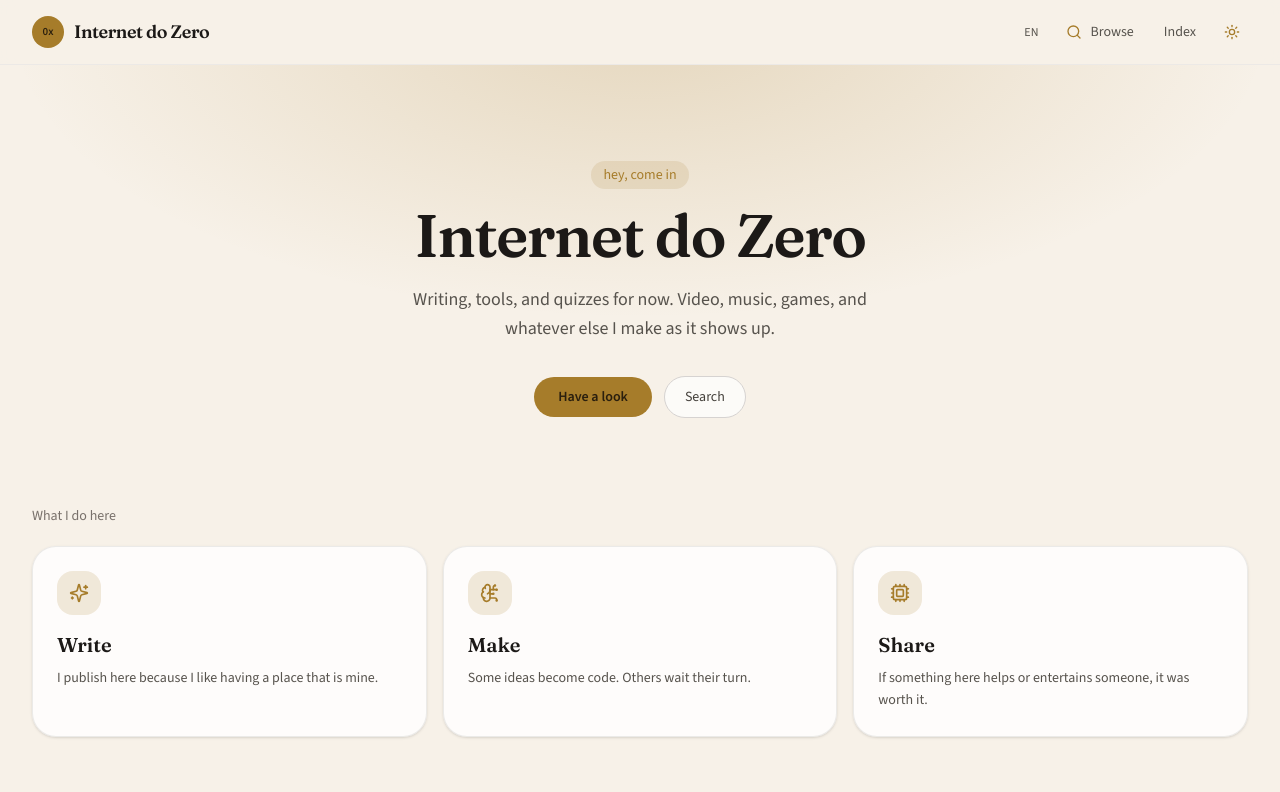
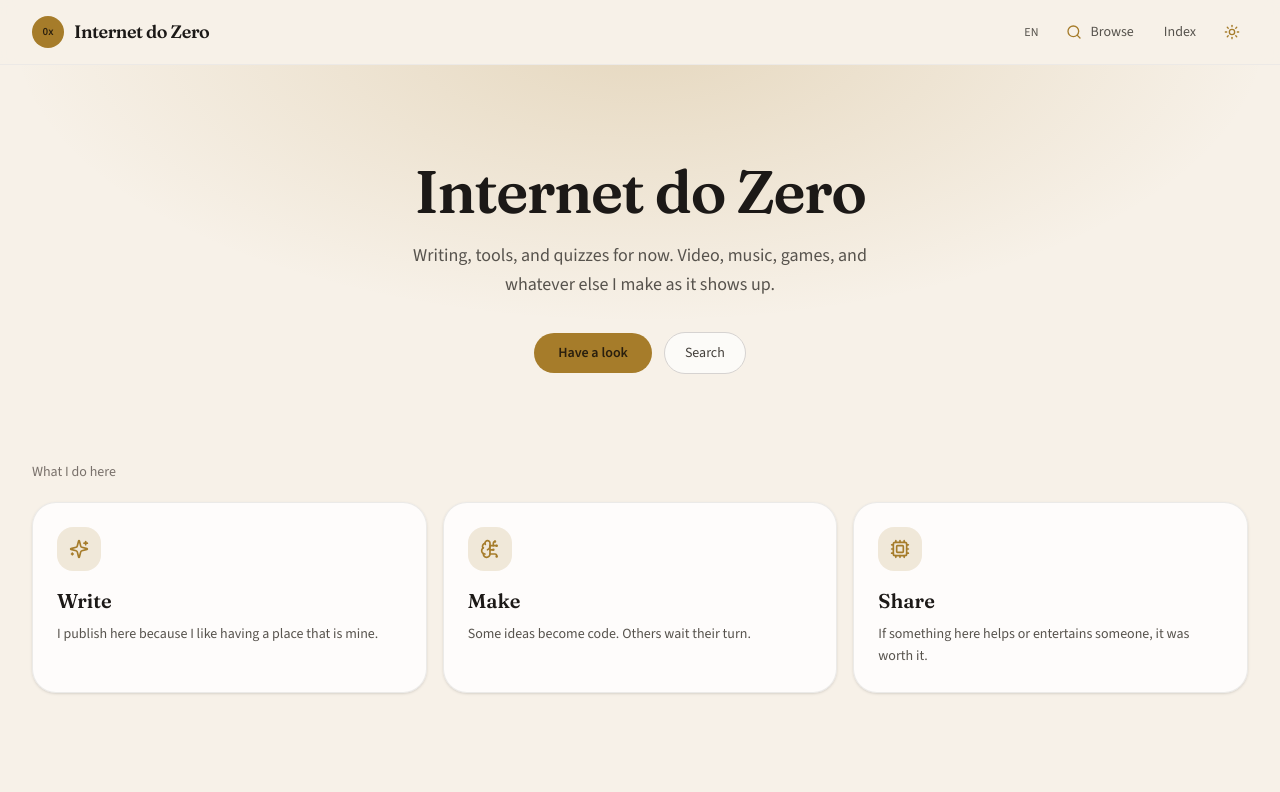
Before and after one commit to internetdozero/internetdozero, a React (Vite) app: page / in a window 1280 px wide. Shown: the top 792 px of the page. Built offline with nearby package versions, Linux system fonts and the light colour scheme.

Commit message:
fix(copy): remove the hey-come-in badge

```diff
--- a/src/components/Hero.jsx
+++ b/src/components/Hero.jsx
@@ -7,9 +7,6 @@ export function Hero({ onOpenArsenal, onScrollToGrid, lang = 'pt' }) {
   return (
     <section className="relative home-glow overflow-hidden pt-16 pb-10 md:pt-24 md:pb-14">
       <div className="relative mx-auto max-w-2xl px-4 text-center sm:px-6">
-        <p className="mb-4 inline-flex rounded-full bg-[color-mix(in_srgb,var(--icon)_14%,transparent)] px-3 py-1 text-sm icon-accent">
-          {t.hero.badgeCentral}
-        </p>
         <h1 className="font-serif text-4xl font-semibold tracking-tight text-stone-900 dark:text-stone-50 sm:text-5xl md:text-6xl">
           Internet do Zero
         </h1>
```
